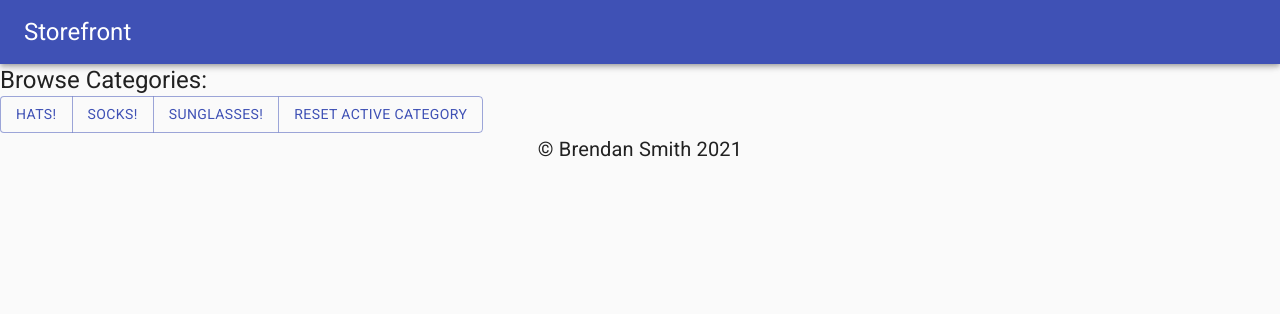
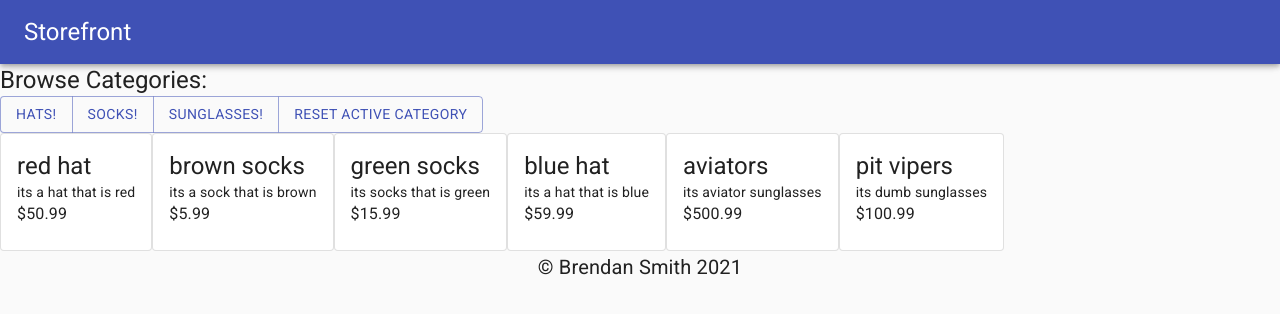
Before and after one commit to brendanrsmith/storefront, a React (Create React App) app: page / in a window 1280 px wide. Shown: the top 314 px of the page. Built offline with nearby package versions, Linux system fonts and the light colour scheme.

Commit message:
refactored category filter to reducer

```diff
--- a/src/components/Products.js
+++ b/src/components/Products.js
@@ -1,13 +1,21 @@
 import { Card, CardContent, Grid, Typography } from '@material-ui/core';
+import { useEffect } from 'react';
 import { connect } from 'react-redux';
 
+import { getAllProds, getActiveProds } from '../store/product';
+
 const Products = props => {
+
+  // useEffect(() => {
+  //   getActiveProds(props.catReducer.activeCategory)
+  // }, [props.catReducer.activeCategory])
 
   return (
     <section>
       <Grid container >
-        {props.prodReducer.products.filter(product => product.category === props.catReducer.activeCategory).map(product => {
-          return (
+      {/* {props.prodReducer.products.filter(product => product.category === props.catReducer.activeCategory).map(product => { */}
+      {props.prodReducer.products.map(product => {
+        return (
             <Grid item >
               <Card variant="outlined">
 
@@ -31,4 +39,6 @@ const mapStateToProps = state => ({
   catReducer: state.catReducer
 });
 
-export default connect(mapStateToProps)(Products);
+const mapDispatchToProps = { getAllProds, getActiveProds };
+
+export default connect(mapStateToProps, mapDispatchToProps)(Products);
--- a/src/store/product.js
+++ b/src/store/product.js
@@ -47,12 +47,16 @@ let initialState = {
 }
 
 const prodReducer = (state = initialState, action) => {
-  let { type } = action;
+  let { type, payload } = action;
 
   switch (type) {
+    case 'GETALLPRODUCTS':
+      let products = initialState.products;
+      return { products: products };
+
     case 'SETCATEGORY':
-      let products = initialState.products;
-      return { products };
+      let activeProducts = initialState.products.filter(product => product.category === payload);
+      return { products: activeProducts };
 
     case 'RESET':
       return initialState;
@@ -62,11 +66,17 @@ const prodReducer = (state = initialState, action) => {
   }
 }
 
-// export const setActiveCategory = (category) => {
-//   return {
-//     type: 'SETCATEGORY',
-//     payload: category
-//   }
-// }
+export const getAllProds = () => {
+  return {
+    type: 'GETALLPRODUCTS'
+  }
+}
+
+export const getActiveProds = (category) => {
+  return {
+    type: 'SETCATEGORY',
+    payload: category
+  }
+}
 
 export default prodReducer;
```
